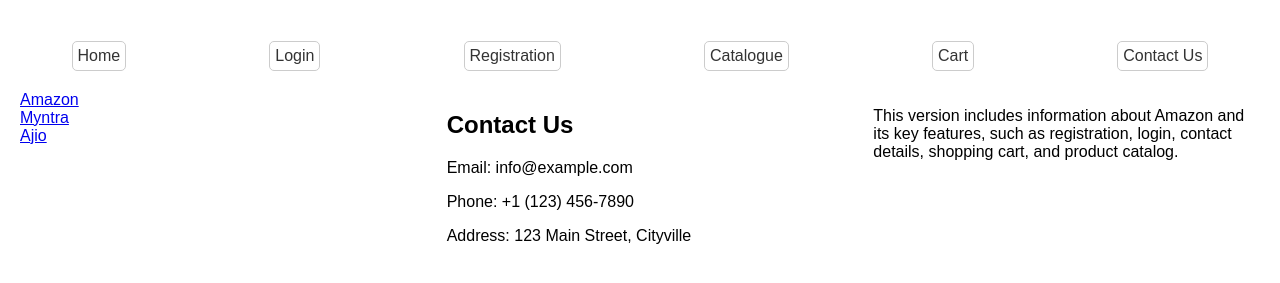
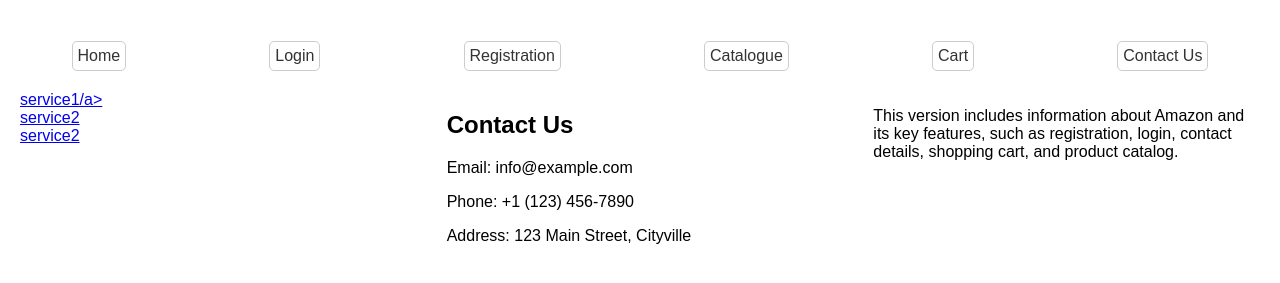
Before and after one commit to sujithareddyy/HTML-Activity-1, a plain HTML site: page index.html in a window 1280 px wide. Shown: the part 79-362 px from the top of the page. Drawn offline with Linux system fonts and the light colour scheme.

Commit message:
Update index.html

```diff
--- a/index.html
+++ b/index.html
@@ -80,9 +80,9 @@
     <div class="row">
         <!-- Left Column (Services) -->
         <div class="column services">
-            <a href="https://www.amazon.com/">Amazon</a>
-            <a href="https://www.myntra.com/">Myntra</a>
-            <a href="https://www.ajio.com/">Ajio</a>
+            <a href="https://www.amazon.com/">service1/a>
+            <a href="https://www.myntra.com/">service2</a>
+            <a href="https://www.ajio.com/">service2</a>
             <!-- Add more service links as needed -->
         </div>
         <div class="column">
```
